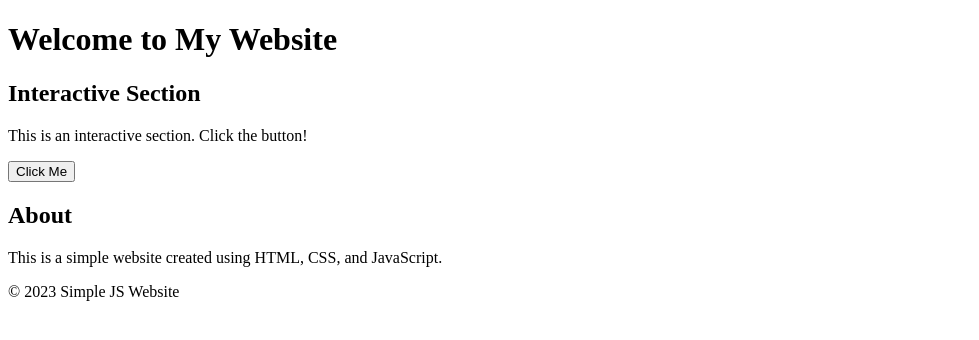
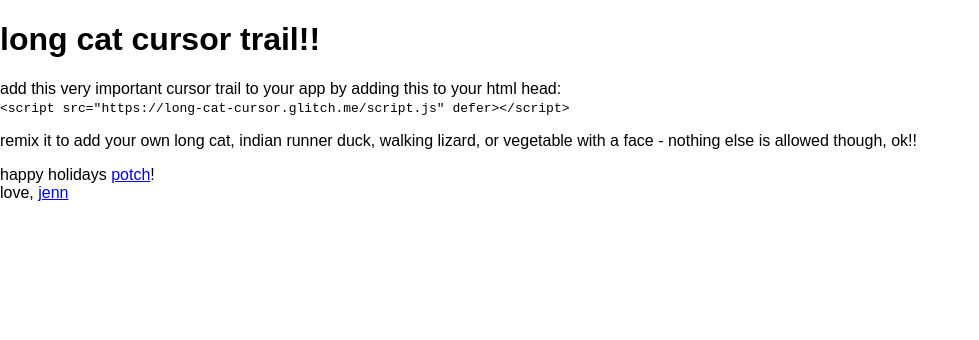
Before and after one commit to mkmknhb/web, a plain HTML site: page index.html in a window 1280 px wide. Shown: the whole page, without its empty margins (0-979 px from the left). Drawn offline with Linux system fonts and the light colour scheme.

Commit message:
Update index.html

```diff
--- a/index.html
+++ b/index.html
@@ -1,34 +1,34 @@
 <!DOCTYPE html>
 <html lang="en">
-<head>
-    <meta charset="UTF-8">
-    <title>Simple JS Website</title>
-    <link rel="stylesheet" href="styles.css">
-</head>
-<body>
+  <head>
+    <title>long cat cursor</title>
+    <meta charset="utf-8">
+    <meta http-equiv="X-UA-Compatible" content="IE=edge">
+    <meta name="viewport" content="width=device-width, initial-scale=1">
+    <link rel="stylesheet" href="/style.css">
 
-    <header>
-        <h1>Welcome to My Website</h1>
-    </header>
+    <!-- import the webpage's javascript file -->
+    <script src="https://long-cat-cursor.glitch.me/script.js" defer></script>
+  </head>
+  <body>
+    <h1>long cat cursor trail!!</h1>
 
-    <main>
-        <section id="content">
-            <h2>Interactive Section</h2>
-            <p>This is an interactive section. Click the button!</p>
-            <button id="clickButton">Click Me</button>
-            <p id="output"></p>
-        </section>
+    <p>
+      add this very important cursor trail to your app by adding this to your html head:<br />
+      <code>&lt;script src=&quot;https://long-cat-cursor.glitch.me/script.js&quot; defer&gt;&lt;/script&gt;</code>
+    </p>
+    <p>
+      remix it to add your own long cat, indian runner duck, walking lizard, or vegetable with a face - nothing else is allowed though, ok!!
+    </p>
 
-        <section id="about">
-            <h2>About</h2>
-            <p>This is a simple website created using HTML, CSS, and JavaScript.</p>
-        </section>
-    </main>
+    <p>
+      happy holidays <a href="https://glitch.com/@potch">potch</a>!<br />
+      love, <a href="https://glitch.com/@jennschiffer">jenn</a>
+    </p>
 
-    <footer>
-        <p>&copy; 2023 Simple JS Website</p>
-    </footer>
-
-    <script src="scripts.js"></script>
-</body>
+    <!-- include the Glitch button to show what the webpage is about and
+          to make it easier for folks to view source and remix -->
+    <div class="glitchButton" style="position:fixed;top:20px;right:20px;"></div>
+    <script src="https://button.glitch.me/button.js"></script>
+  </body>
 </html>
```
